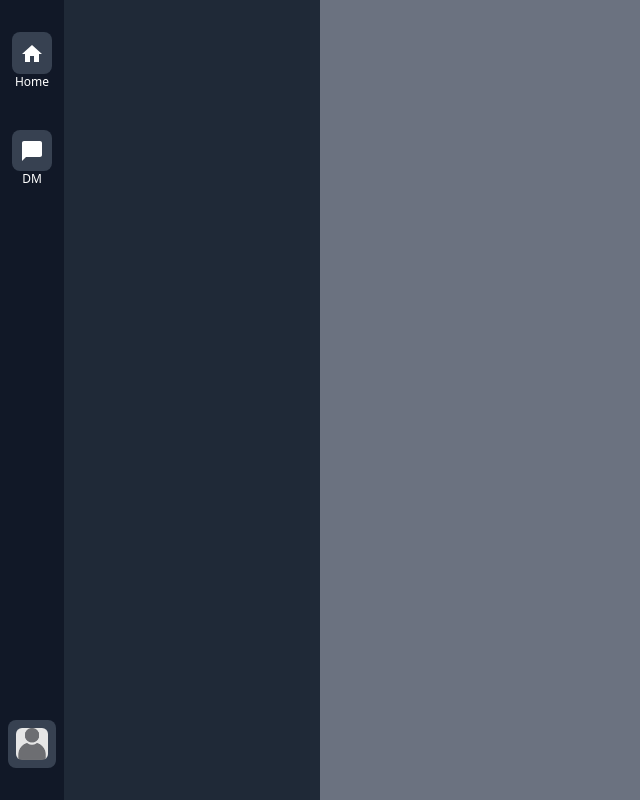
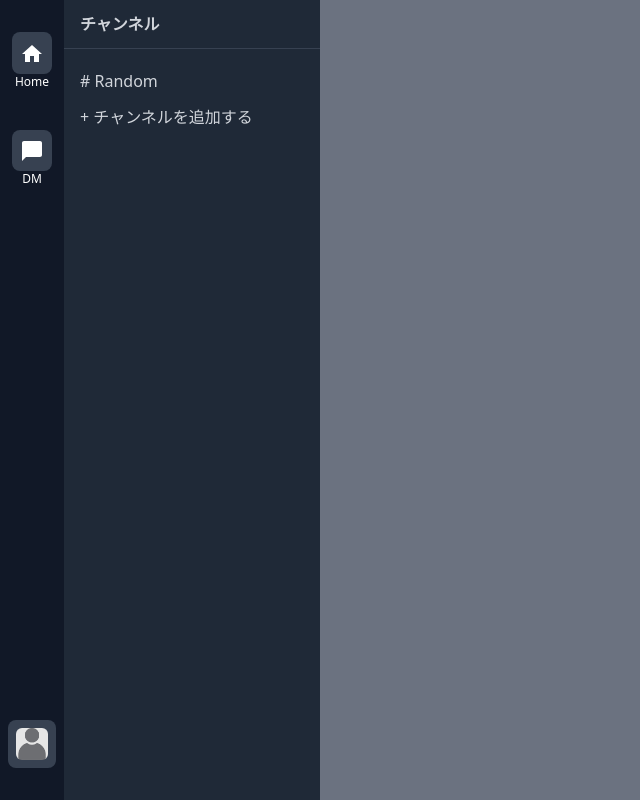
Before and after one commit to KuuLotus/slack-clone, a React (Create React App) app: page / in a window 1280 px wide. Shown: the whole page, without its empty margins (0-640 px from the left). Built offline with nearby package versions, Linux system fonts and the light colour scheme.

Commit message:
[finish] ChatList

```diff
--- a/src/components/ChatContainer/ChatList.tsx
+++ b/src/components/ChatContainer/ChatList.tsx
@@ -1,9 +1,19 @@
-import React from "react";
-
 const ChatList = () => {
   return (
     <div className="w-64 bg-gray-800">
-      {/* チャットリスト */}
+      <div className="px-4 py-3 mb-4 border-b border-gray-700">
+        <span className="text-gray-300 font-bold">チャンネル</span>
+      </div>
+      <div className="overflow-y-auto">
+        <div className="px-4 py-1 hover:bg-gray-700">
+          <div className="text-gray-300 hover:text-white"># Random</div>
+        </div>
+      </div>
+      <div className="px-4 py-2">
+        <button className="text-gray-300 hover:text-">
+          + チャンネルを追加する
+        </button>
+      </div>
     </div>
   );
 };
```
